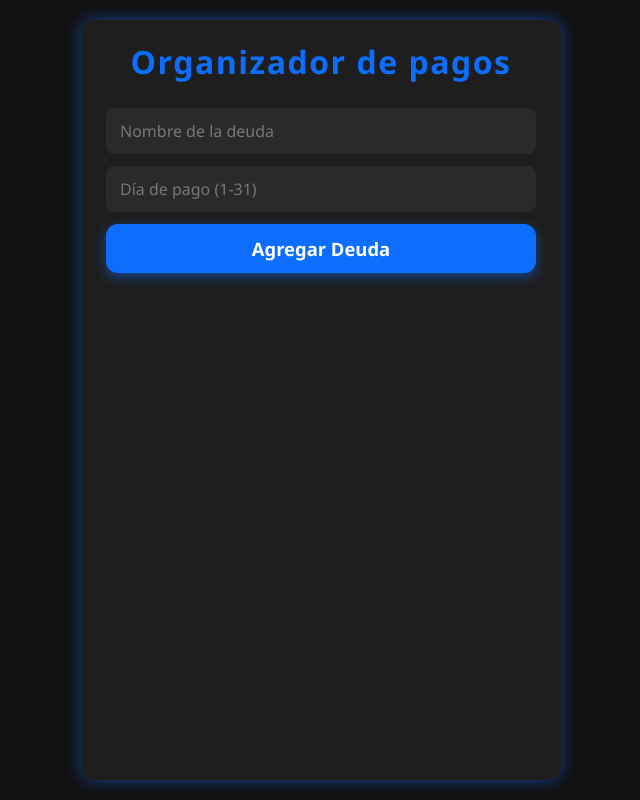
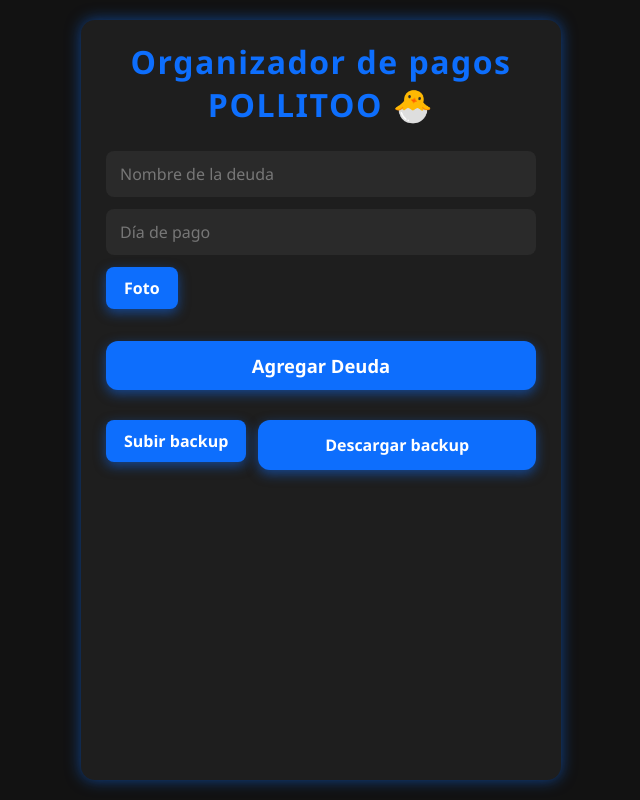
Before and after one commit to MCPOLLITOO/ChickPay, a plain HTML site: page index.html in a window 1280 px wide. Shown: the whole page, without its empty margins (319-959 px from the left). Drawn offline with Linux system fonts and the light colour scheme.

Commit message:
Update index.html

```diff
--- a/index.html
+++ b/index.html
@@ -3,21 +3,32 @@
 <head>
   <meta charset="UTF-8" />
   <meta name="viewport" content="width=device-width, initial-scale=1" />
-  <title>Organizador de pagos</title>
+  <title>POLLITOO 🐣</title>
   <link rel="stylesheet" href="styles.css" />
 </head>
 <body>
   <div class="container">
     <header>
       <h1>Organizador de pagos</h1>
+       <h1>POLLITOO 🐣</h1>
     </header>
 
     <form id="debtForm">
       <input type="text" id="debtName" placeholder="Nombre de la deuda" required />
-      <input type="number" id="debtDay" placeholder="Día de pago (1-31)" min="1" max="31" required />
+      <input type="number" id="debtDay" placeholder="Día de pago" min="1" max="31" required />
+
+      <label for="debtImage" class="file-input-label">Foto</label>
       <input type="file" id="debtImage" accept="image/*" />
+      <span id="photoName" class="file-name-display"></span>
+
       <button type="submit">Agregar Deuda</button>
     </form>
+
+    <div class="backup-buttons">
+      <label for="backupInput" class="file-input-label">Subir backup</label>
+      <input type="file" id="backupInput" accept="application/json" />
+      <button id="downloadBackupBtn">Descargar backup</button>
+    </div>
 
     <div id="debtList"></div>
   </div>
```
